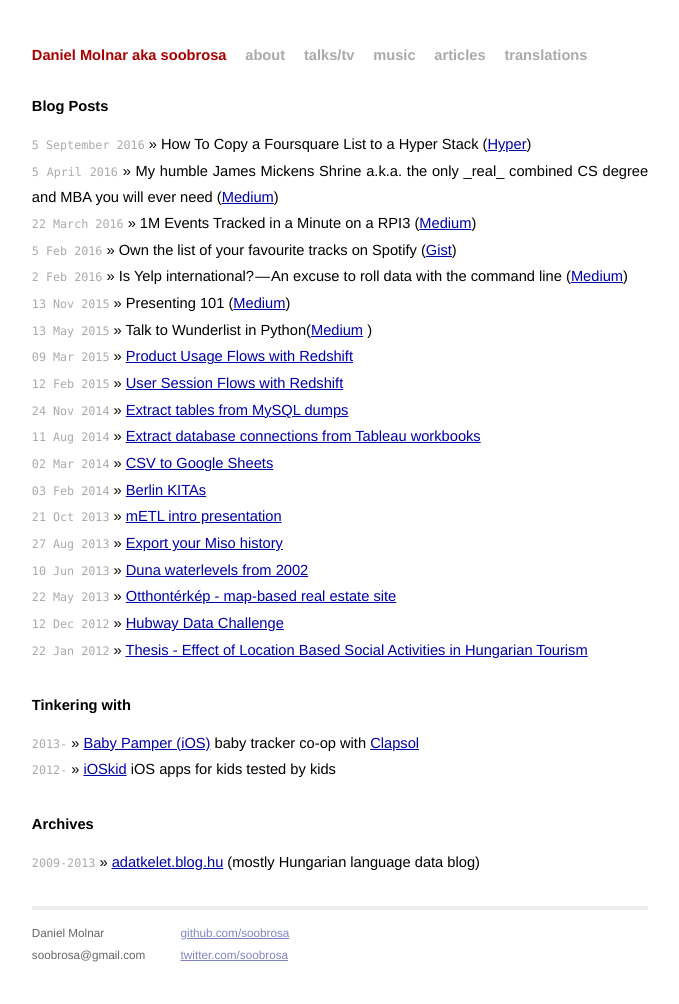
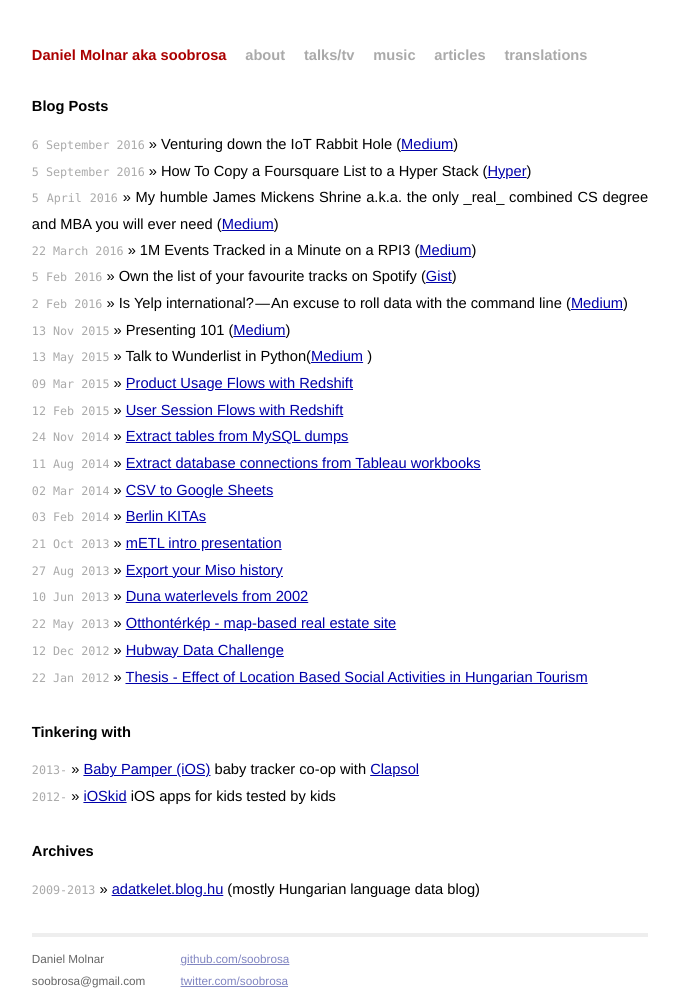
Before and after one commit to mojombo/mojombo.github.io, a Jekyll site: the page built from index.html, in a window 1280 px wide. Shown: the whole page, without its empty margins (300-979 px from the left). Built offline with Jekyll 4.4.1, drawn with Linux system fonts in a browser that asks for light colours; before the commit the page ends 977 px from its top, so only the background shows below that.

Commit message:
Update index.html

```diff
--- a/index.html
+++ b/index.html
@@ -6,7 +6,8 @@
 <div id="home">
   <h1>Blog Posts</h1>
   <ul class="posts">
-    <li><span>5 September 2016</span> &raquo; How To Copy a Foursquare List to a Hyper Stack  (<a href="http://community.hyperrr.co/t/how-to-copy-a-foursquare-list-to-a-hyper-stack/48">Hyper</a>)
+    <li><span>6 September 2016</span> &raquo; Venturing down the IoT Rabbit Hole (<a href="https://medium.com/@soobrosa/venturing-down-the-iot-rabbit-hole-5480f8273e68#.5l20h7d8m">Medium</a>)
+    <li><span>5 September 2016</span> &raquo; How To Copy a Foursquare List to a Hyper Stack (<a href="http://community.hyperrr.co/t/how-to-copy-a-foursquare-list-to-a-hyper-stack/48">Hyper</a>)
     <li><span>5 April 2016</span> &raquo; My humble James Mickens Shrine a.k.a. the only _real_ combined CS degree and MBA you will ever need (<a href="https://medium.com/@soobrosa/my-humble-james-mickens-shrine-a-k-a-the-only-real-combined-cs-degree-and-mba-you-will-ever-need-1f437f496d1c#.f281aaqbh">Medium</a>)
     <li><span>22 March 2016</span> &raquo; 1M Events Tracked in a Minute on a RPI3 (<a href="https://medium.com/@soobrosa/1m-events-tracked-in-a-minute-on-a-rpi3-b5fb824d90bf#.ubobs2rnk">Medium</a>)
     <li><span>5 Feb 2016</span> &raquo; Own the list of your favourite tracks on Spotify (<a href="https://gist.github.com/soobrosa/a6119b2ee35555c296f3">Gist</a>)
```
